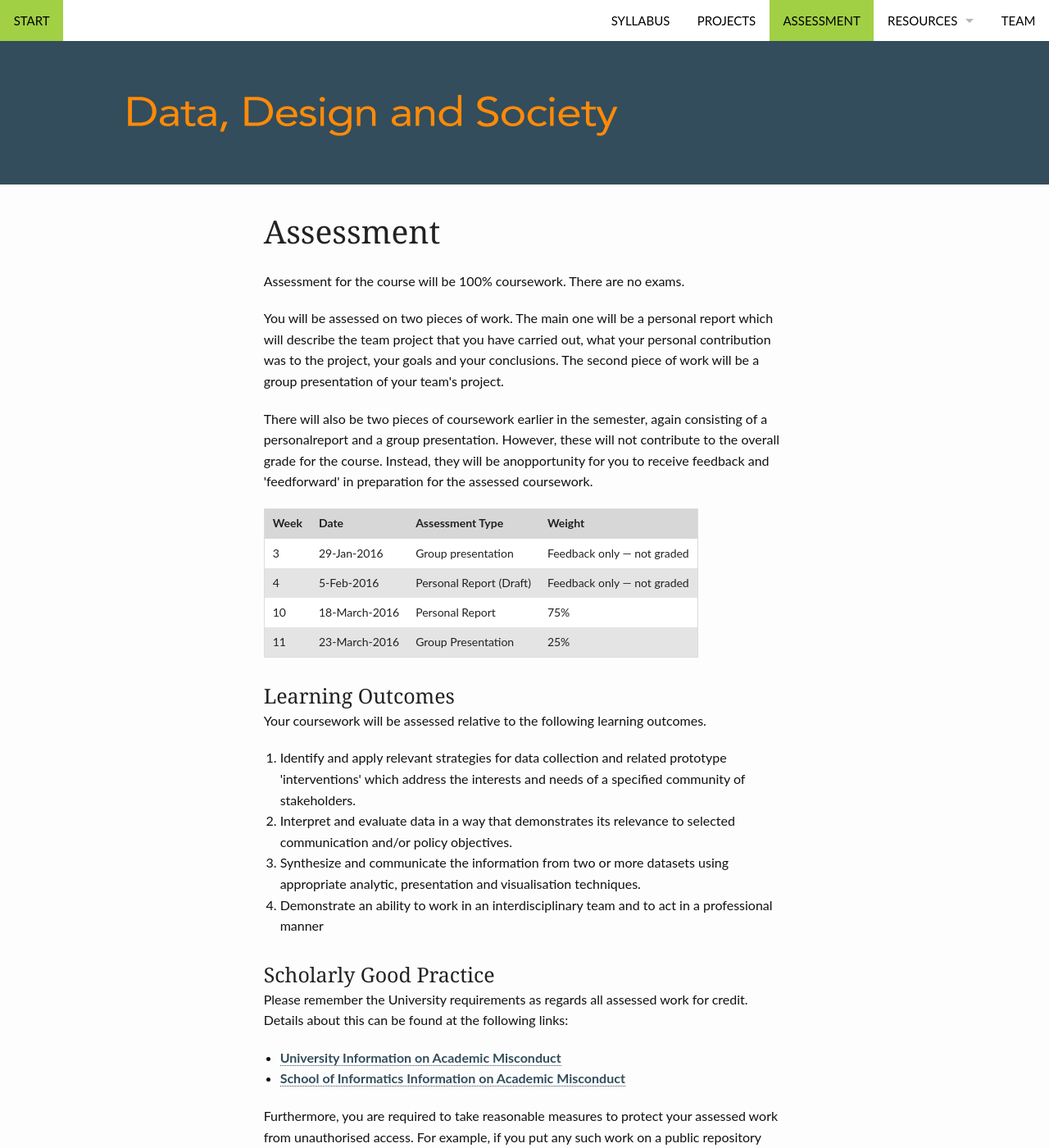
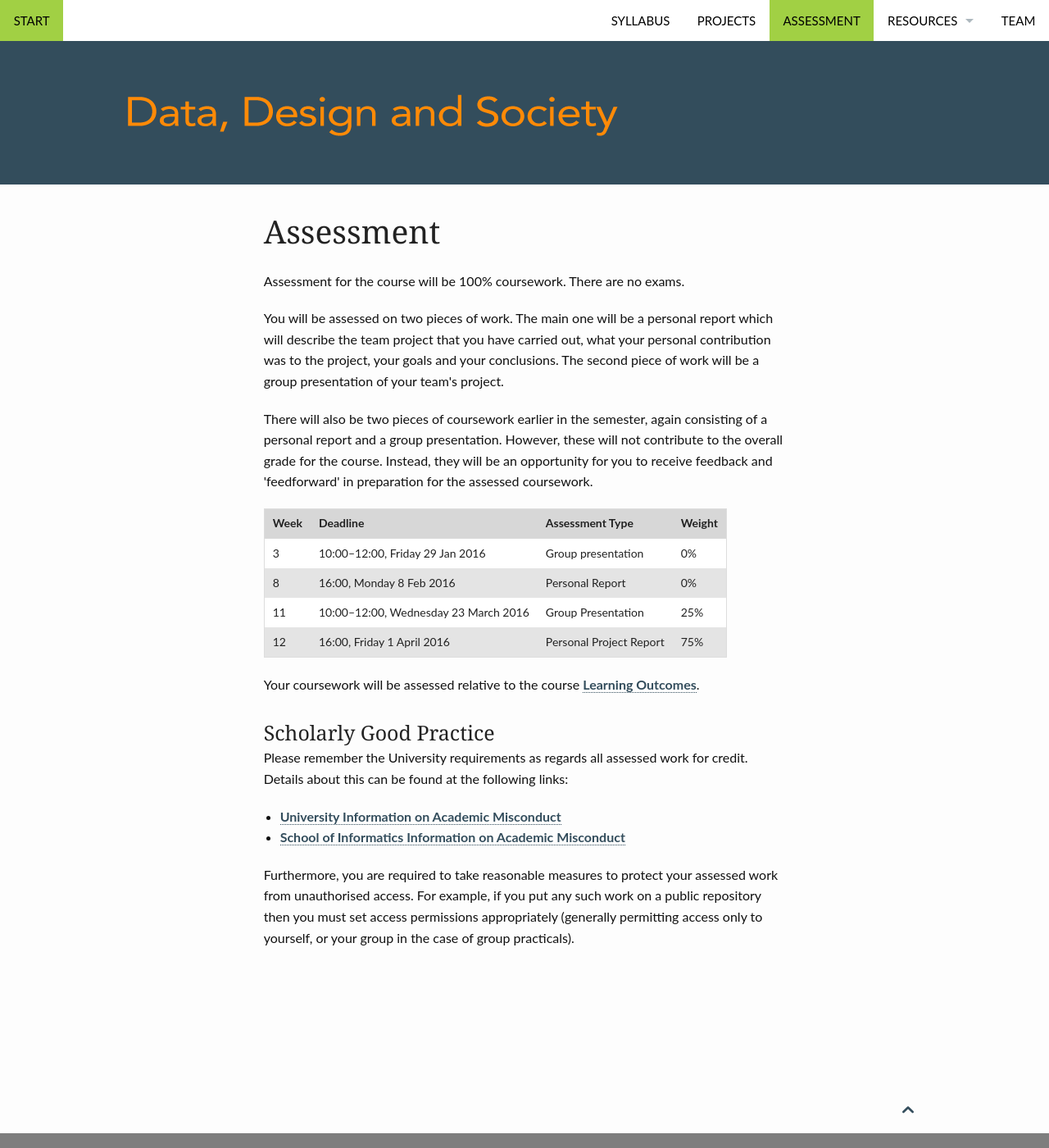
Before and after one commit to edinburghlivinglab/dds, a Jekyll site: the page built from pages/assessment.md, in a window 1280 px wide and 1400 px high. Shown: the whole window at 82% size. Built offline with Jekyll 4.4.1, drawn with Linux system fonts in a browser that asks for light colours.

Commit message:
updated coursework deadlines

```diff
--- a/pages/assessment.md
+++ b/pages/assessment.md
@@ -20,10 +20,10 @@ permalink: /assessment/
 
 	<p>
 	There will also be two pieces of coursework earlier in the
-	semester, again consisting of a personalreport and a group
+	semester, again consisting of a personal report and a group
 	presentation. However, these will not contribute to the
 	overall grade for the course. Instead, they will be
-	anopportunity for you to receive feedback and 'feedforward' in
+	an opportunity for you to receive feedback and 'feedforward' in
 	preparation for the assessed coursework.</p>
 
 	<div class="text-center">
@@ -31,7 +31,7 @@ permalink: /assessment/
 		<thead>
 			<tr>
 				<th>Week</th>
-				<th>Date</th>
+				<th>Deadline</th>
 				<th>Assessment Type</th>
 				<th>Weight</th>
 			</tr>
@@ -39,48 +39,34 @@ permalink: /assessment/
 		<tbody>
 			<tr>
 				<td>3</td>
-				<td>29-Jan-2016</td>
+				<td>10:00&ndash;12:00, Friday 29 Jan 2016</td>
 				<td>Group presentation</td>
-				<td>Feedback only &mdash; not graded</td>
+				<td>0%</td>
 			</tr>
 			<tr>
-				<td>4</td>
-				<td>5-Feb-2016</td>
-				<td>Personal Report (Draft)</td>
-				<td>Feedback only &mdash; not graded</td>
+				<td>8</td>
+				<td>16:00, Monday 8 Feb 2016</td>
+				<td>Personal Report</td>
+				<td>0%</td>
+			</tr>
+
+			<tr>
+				<td>11</td>
+				<td>10:00&ndash;12:00, Wednesday 23 March 2016</td>
+				<td>Group Presentation</td>
+				<td>25%</td>
 			</tr>
 			<tr>
-				<td>10</td>
-				<td>18-March-2016</td>
-				<td>Personal Report</td>
+				<td>12</td>
+				<td>16:00, Friday 1 April 2016</td>
+				<td>Personal Project Report</td>
 				<td>75%</td>
-			</tr>
-			<tr>
-				<td>11</td>
-				<td>23-March-2016</td>
-				<td>Group Presentation</td>
-				<td>25%</td>
 			</tr>
 		</tbody>
 	</table>
 	</div>
 
-	<h3>Learning Outcomes</h3>
-
-	<p>Your coursework will be assessed relative to the following learning outcomes.</p>
-
-	<ol>
-		<li>Identify and apply relevant strategies for data collection and related
-			prototype 'interventions' which address the interests and needs of a specified
-			community of stakeholders.</li>
-	 	<li>Interpret and evaluate data in a way that demonstrates its relevance to
-			selected communication and/or policy objectives.</li>
-		<li>Synthesize and communicate the information from two or more datasets using
-			appropriate analytic, presentation and visualisation techniques.</li>
-		<li>Demonstrate an ability to work in an interdisciplinary team and to act in a
-			professional manner</li>
-	</ol>
-
+    <p>Your coursework will be assessed relative to the course <a href="learning_outcomes">Learning Outcomes</a>.</p>
 
 
 	<h3>Scholarly Good Practice</h3>
```
Also changed, not shown: pages/learning_outcomes.md (added, +20 -0 lines).
